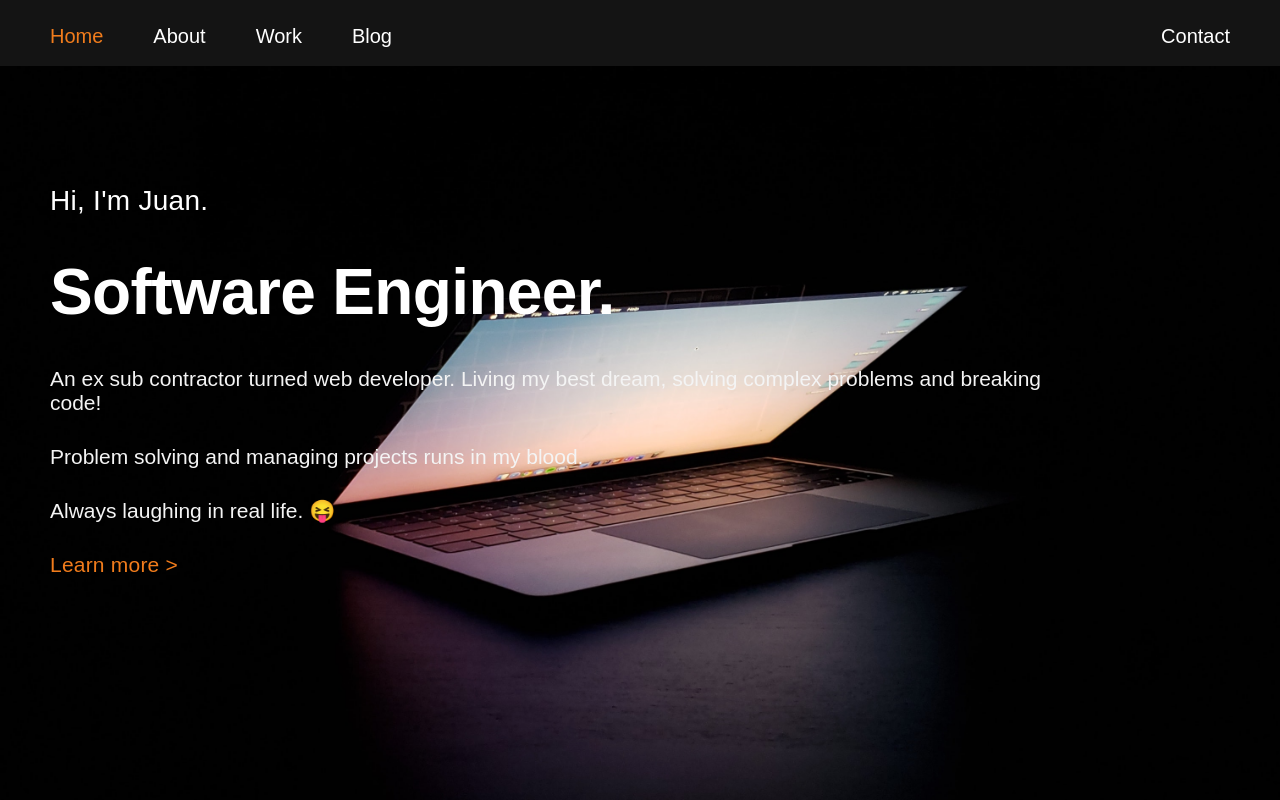
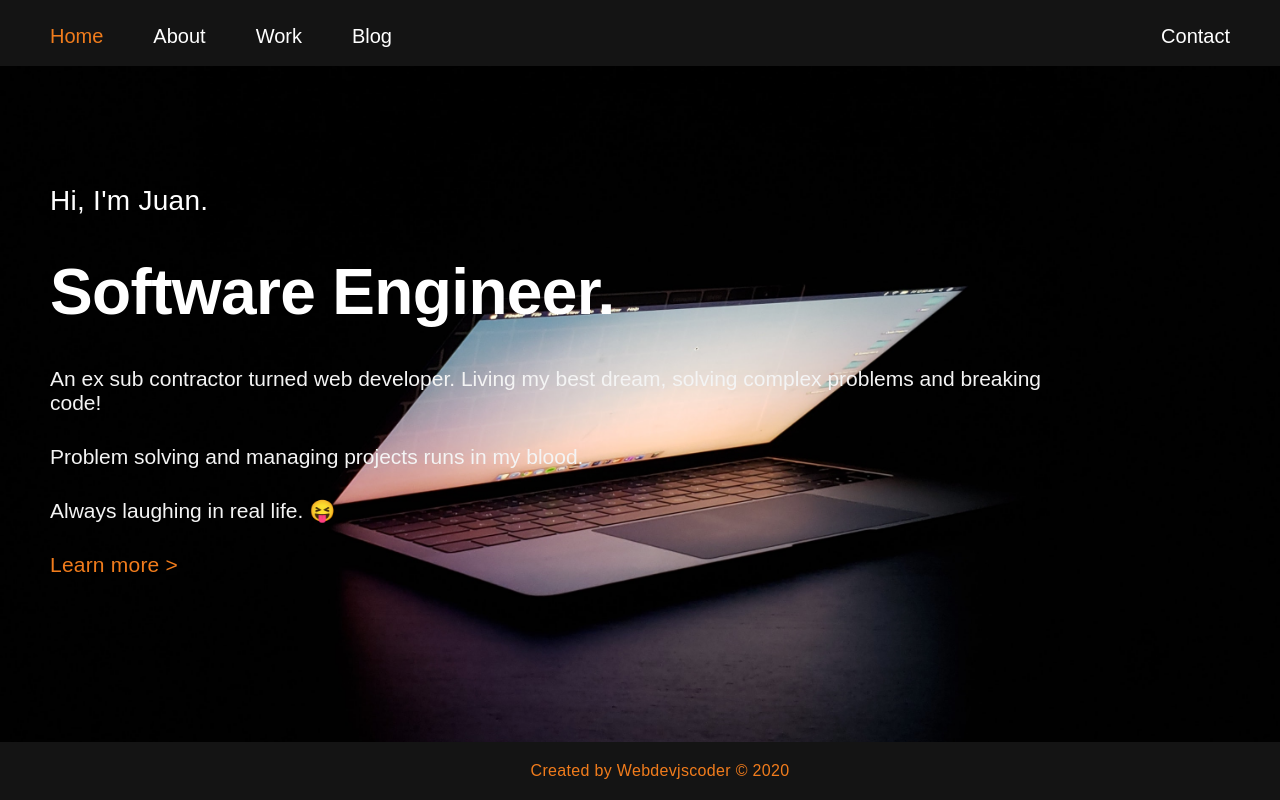
Before and after one commit to webdevjscoder/project_portfolio, a React (Create React App) app: page / in a window 1280 px wide. Built offline with nearby package versions, Linux system fonts and the light colour scheme.

Commit message:
create sticky footer

```diff
--- a/src/App.css
+++ b/src/App.css
@@ -19,3 +19,20 @@
     list-style: none;
     text-decoration: none;
 }
+
+a:hover {
+    text-decoration: underline;
+    text-decoration-color: #F17C1C;
+}
+
+.footer-container {
+    position: fixed;
+    width: 100%;
+    bottom: 0;
+    text-align: center;
+    padding: 20px;
+    background-color: #141414;
+    color: #F17C1C;
+    letter-spacing: .02em;
+    font-weight: 300;
+}
--- a/src/App.js
+++ b/src/App.js
@@ -11,6 +11,7 @@
 import Blog from "./components/blog/Blog";
 import Contact from "./components/contact/Contact";
 import Burger from "./components/burger/Burger";
+import Footer from "./footer/Footer";
 
 function App() {
   return (
@@ -37,6 +38,7 @@
                 </Route>
             </Switch>
         </div>
+        <Footer />
     </Router>
   );
 }
--- /dev/null
+++ b/src/footer/Footer.js
@@ -0,0 +1,14 @@
+import React from 'react';
+import '../../src/App.css';
+
+function Footer() {
+    return (
+        <div className='footer-container'>
+            <footer className='footer'>
+                Created by Webdevjscoder &#169; 2020
+            </footer>
+        </div>
+    )
+}
+
+export default Footer;
```
Also changed, not shown: 1 other file (tests, documents, lock files or other folders).
